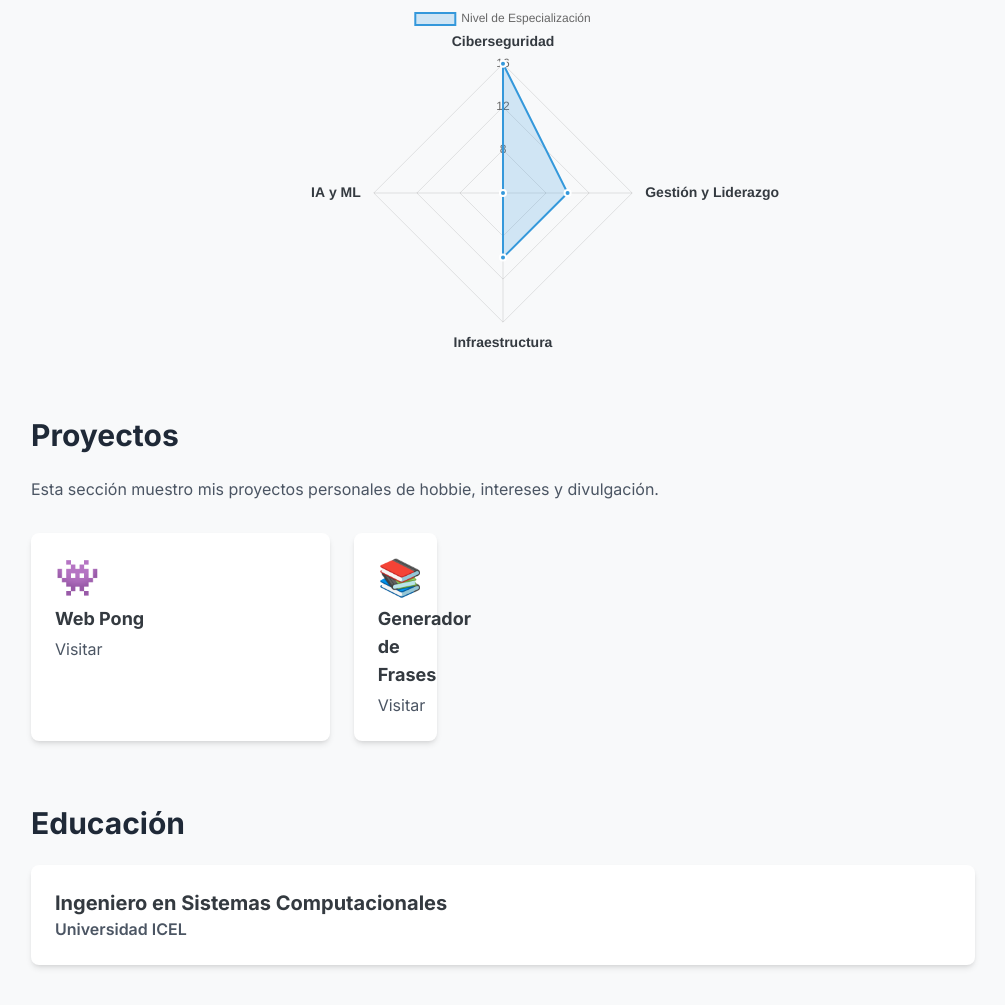
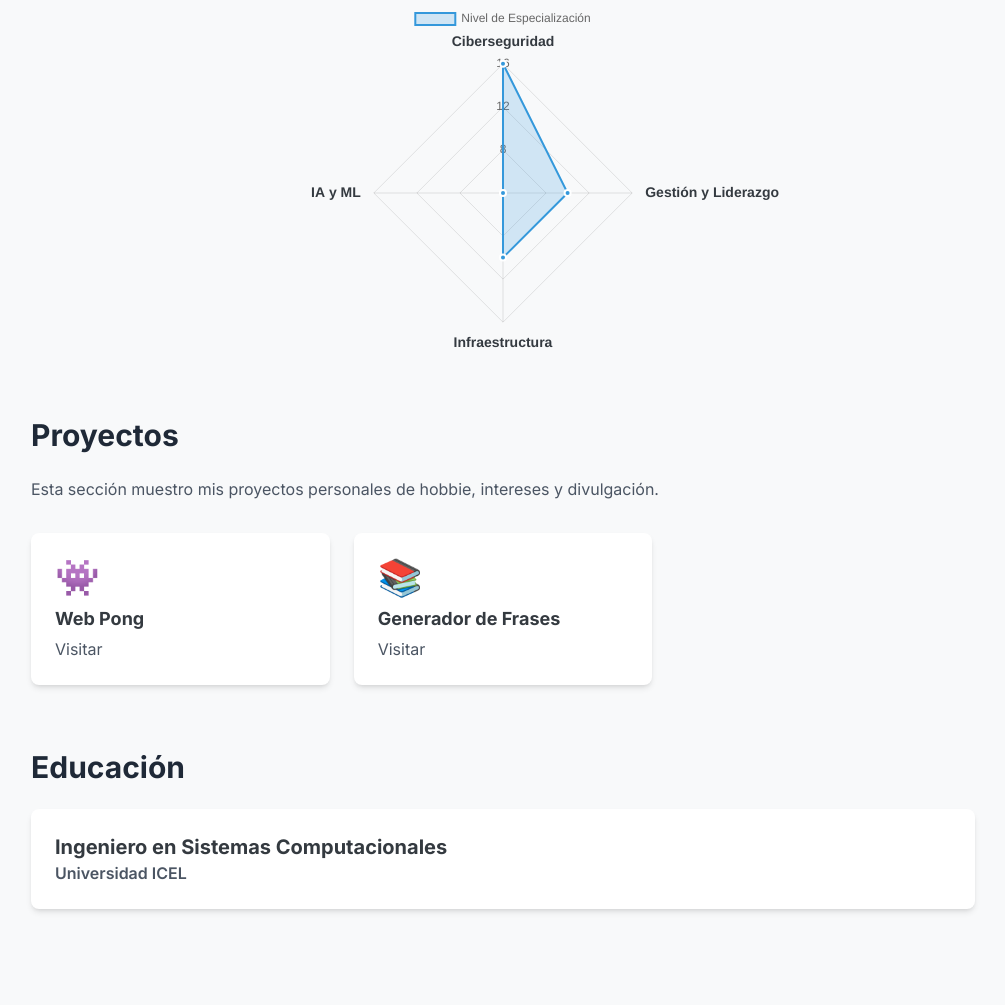
Before and after one commit to geekrovira/CV, a plain HTML site: page index.html in a window 1280 px wide. Shown: the part 3358-4363 px from the top of the page, without its empty margins (265-1270 px from the left). After the commit the page ends 4307 px from the top, so only its background shows below. Drawn offline with nearby package versions, Linux system fonts and the light colour scheme.

Commit message:
Update index.html

```diff
--- a/index.html
+++ b/index.html
@@ -262,7 +262,7 @@ propuesta de soluciones proactivas.<li>
                         <h3 class="font-bold text-lg mt-2"> Web Pong </h3>
                         <p class="text-gray-600 mt-1"> <a href="https://geekrovira.github.io/PONG-GAME/" target="_blank"> Visitar </a></p>
                     </div>
-                    <div class="grid grid-cols-1 md:grid-cols-2 lg:grid-cols-3 gap-6">
+
                     <div class="bg-white p-6 rounded-lg shadow-md hover:shadow-xl transition-shadow">
                         <span class="text-4xl text-blue-500">📚</span>
                         <h3 class="font-bold text-lg mt-2"> Generador de Frases </h3>
```
